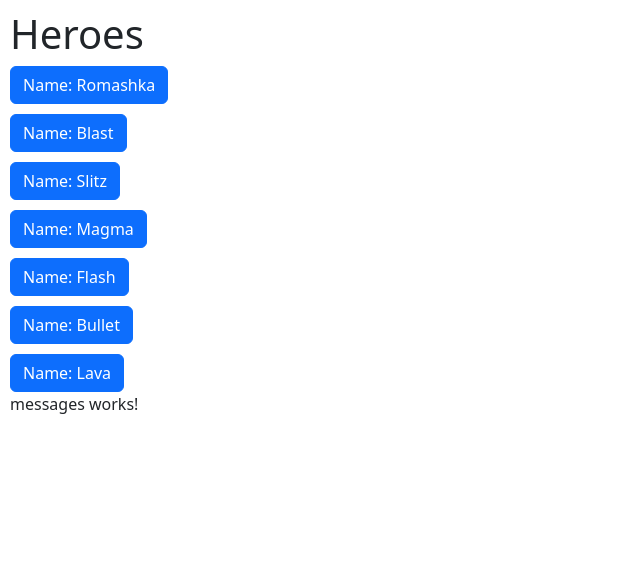
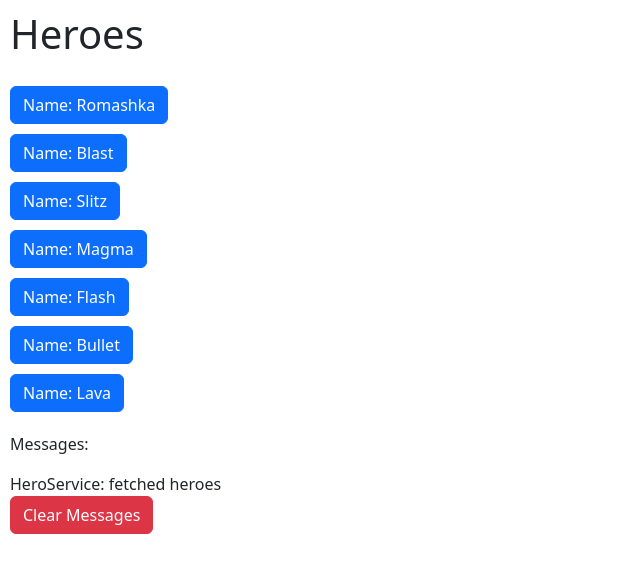
Before and after one commit to Romashka13579/Angular_4, an Angular app: page / in a window 1280 px wide. Shown: the top 572 px of the page, without its empty margins (0-640 px from the left). Built offline with nearby package versions, Linux system fonts and the light colour scheme.

Commit message:
messages with id

```diff
--- a/src/app/app.component.html
+++ b/src/app/app.component.html
@@ -1,5 +1,5 @@
-<div style="margin: 10px;">
+<div class="flex-main">
     <h1>{{title}}</h1>
-<app-heroes></app-heroes>
-<app-messages></app-messages>
+    <app-heroes></app-heroes>
+    <app-messages></app-messages>
 </div>
--- a/src/app/hero.service.ts
+++ b/src/app/hero.service.ts
@@ -9,10 +9,13 @@
 })
 export class HeroService {
 
+  constructor(private messagesService:MessagesService){}
+
   getHeroes(): Observable<Hero[]>{
+    this.messagesService.add('HeroService: fetched heroes');
     const heroes = of(listOfHeroes);
     return heroes;
   }
 
-  constructor(private messagesService:MessagesService){}
+
 }
--- a/src/app/heroes/heroes.component.ts
+++ b/src/app/heroes/heroes.component.ts
@@ -1,6 +1,7 @@
 import { Component, OnInit } from '@angular/core';
 import { Hero } from '../hero';
 import { HeroService } from '../hero.service';
+import { MessagesService } from '../messages.service';
 
 @Component({
   selector: 'app-heroes',
@@ -9,7 +10,7 @@
 })
 export class HeroesComponent implements OnInit{
 
-  constructor(private heroService:HeroService){}
+  constructor(private heroService:HeroService, private messagesService:MessagesService){}
 
   heroes: Hero[] = [];
 
@@ -21,6 +22,7 @@
 
   Select(hero:Hero): void{
     this.selectedHero = hero;
+    this.messagesService.add(`Selected hero id = ${hero.id}`);
   }
 
   ngOnInit(){
--- a/src/app/messages/messages.component.html
+++ b/src/app/messages/messages.component.html
@@ -1 +1,5 @@
-<p>messages works!</p>
+<div *ngIf="messagesService.messages.length">
+    <p>Messages:</p>
+    <div *ngFor="let message of messagesService.messages">{{message}}</div>
+    <button type="button" class="btn btn-danger" (click)="messagesService.clear()">Clear Messages</button>
+</div>
--- a/src/app/messages/messages.component.ts
+++ b/src/app/messages/messages.component.ts
@@ -7,7 +7,5 @@
   styleUrls: ['./messages.component.css']
 })
 export class MessagesComponent {
-
-  constructor(private messagesService:MessagesService){}
-
+  constructor(public messagesService:MessagesService){}
 }
--- a/src/styles.css
+++ b/src/styles.css
@@ -1,15 +1,16 @@
 .d-flex{
     flex-wrap: wrap;
     gap: 10px;
-}
-
-.more{
-    position:absolute;
-    bottom: 10px;
-    left: 10px;
 }
 
 .selected{
     background: rgb(6, 14, 123);
     border-color: rgb(7, 11, 72);
 }
+
+.flex-main{
+    display: flex;
+    flex-direction: column;
+    gap: 20px;
+    margin: 10px;
+}
```
